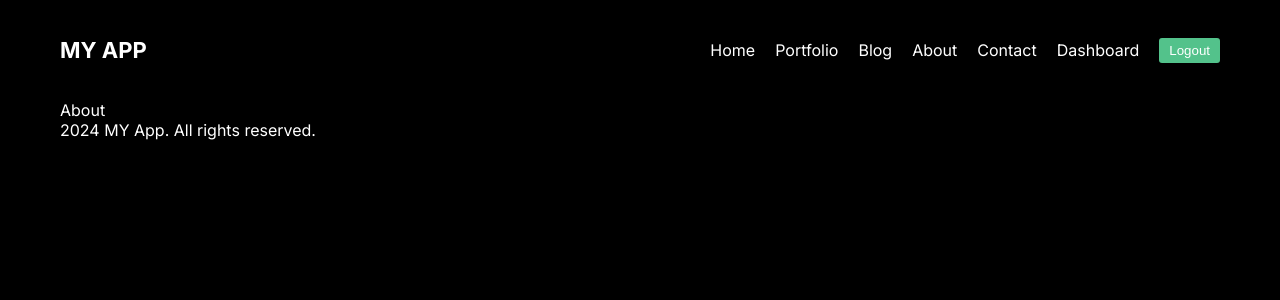
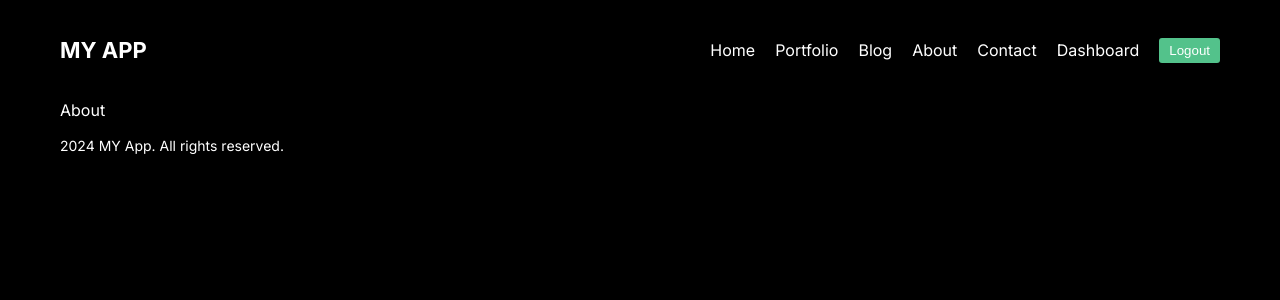
Before and after one commit to MikeSaburov/my_app, a Next.js app: page /about in a window 1280 px wide. Shown: the top 300 px of the page. Built offline with nearby package versions, Linux system fonts and the light colour scheme.

Commit message:
style(footer): добавил классы в css

```diff
--- a/src/components/footer/footer.module.css
+++ b/src/components/footer/footer.module.css
@@ -1,2 +1,16 @@
 .container {
+  height: 50px;
+  font-size: 14px;
+  display: flex;
+  align-items: center;
+  justify-content: space-between;
 }
+.social {
+  display: flex;
+  align-items: center;
+  gap: 10px;
+}
+.icon {
+  opacity: 0.6;
+  cursor: pointer;
+}
```
